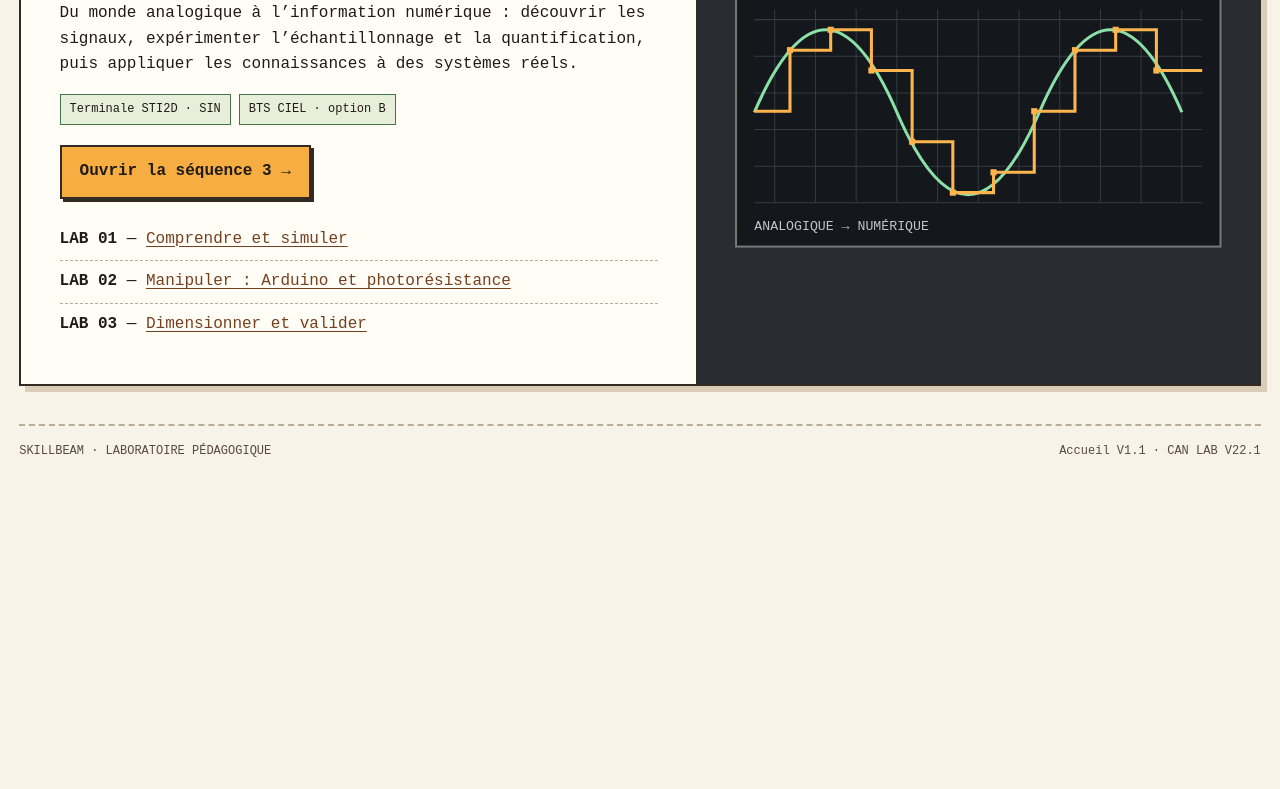
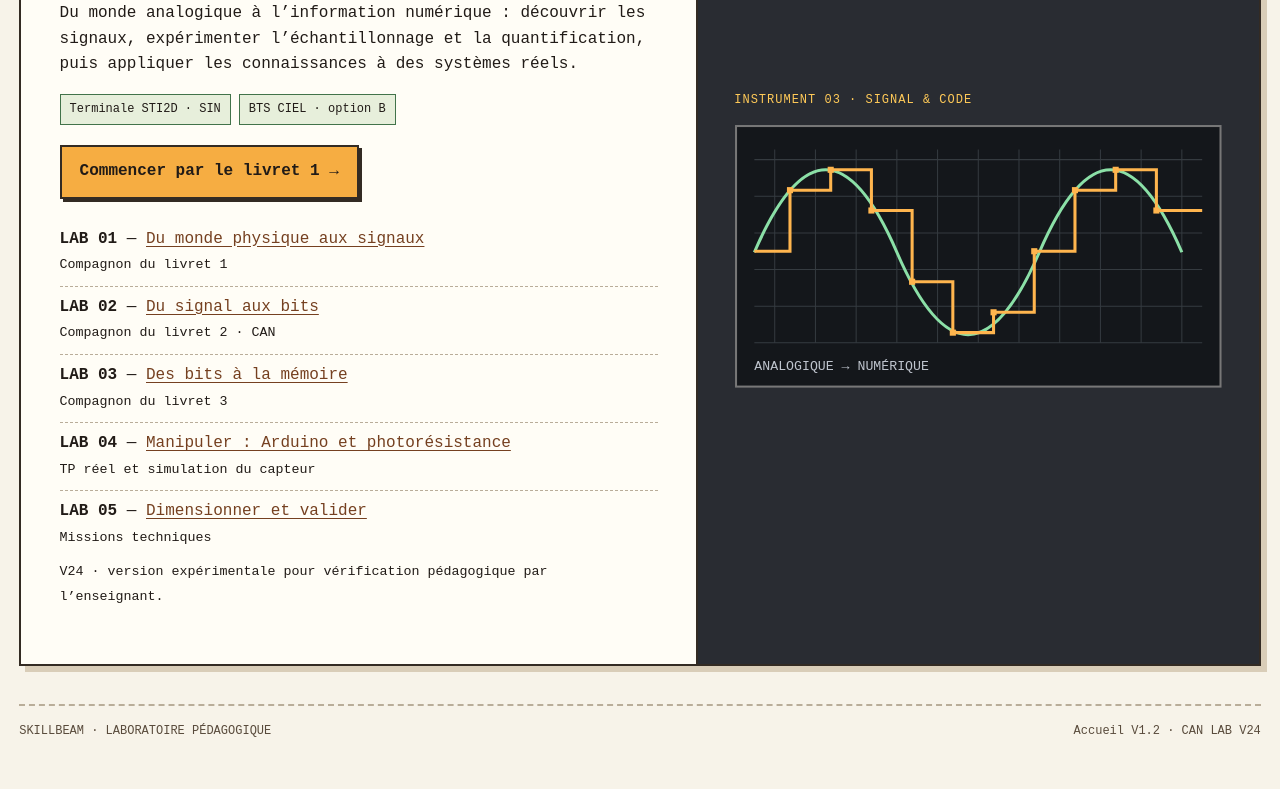
Before and after one commit to Tayeb-hamidi/conversion-anologique-numerique-, a plain HTML site: page index.html in a window 1280 px wide. Shown: the part 614-1403 px from the top of the page. Before the commit the page ends 1123 px from the top, so only its background shows below. Drawn offline with Linux system fonts and the light colour scheme.

Commit message:
V24 : parcours des trois livrets et cinq LAB — index.html

```diff
--- a/index.html
+++ b/index.html
@@ -38,12 +38,14 @@ footer{border-top:2px dashed #b9ad99;padding:16px 0;font-size:12px;color:#594b3c
 <h3 id="sequence-3">Conversion analogique-numérique</h3>
 <p>Du monde analogique à l’information numérique : découvrir les signaux, expérimenter l’échantillonnage et la quantification, puis appliquer les connaissances à des systèmes réels.</p>
 <div class="profiles"><span>Terminale STI2D · SIN</span><span>BTS CIEL · option B</span></div>
-<div class="actions"><a class="btn" href="v22.html">Ouvrir la séquence 3 →</a></div>
+<div class="actions"><a class="btn" href="signaux.html">Commencer par le livret 1 →</a></div>
 <ul class="labs">
-<li><strong>LAB 01</strong> — <a href="v22.html">Comprendre et simuler</a></li>
-<li><strong>LAB 02</strong> — <a href="tp-arduino.html">Manipuler : Arduino et photorésistance</a></li>
-<li><strong>LAB 03</strong> — <a href="annales.html">Dimensionner et valider</a></li>
-</ul>
+<li><strong>LAB 01</strong> — <a href="signaux.html">Du monde physique aux signaux</a><br><small>Compagnon du livret 1</small></li>
+<li><strong>LAB 02</strong> — <a href="v22.html">Du signal aux bits</a><br><small>Compagnon du livret 2 · CAN</small></li>
+<li><strong>LAB 03</strong> — <a href="stockage.html">Des bits à la mémoire</a><br><small>Compagnon du livret 3</small></li>
+<li><strong>LAB 04</strong> — <a href="tp-arduino.html">Manipuler : Arduino et photorésistance</a><br><small>TP réel et simulation du capteur</small></li>
+<li><strong>LAB 05</strong> — <a href="annales.html">Dimensionner et valider</a><br><small>Missions techniques</small></li>
+</ul><p><small>V24 · version expérimentale pour vérification pédagogique par l’enseignant.</small></p>
 </div>
 <div class="art"><p>INSTRUMENT 03 · SIGNAL &amp; CODE</p>
 <svg viewBox="0 0 480 260" role="img" aria-labelledby="signal-title"><title id="signal-title">Illustration stylisée d’un signal analogique échantillonné et quantifié</title>
@@ -55,5 +57,5 @@ footer{border-top:2px dashed #b9ad99;padding:16px 0;font-size:12px;color:#594b3c
 <text x="20" y="242" fill="#bfc5ce" font-size="13" font-family="monospace">ANALOGIQUE → NUMÉRIQUE</text>
 </svg></div></article>
 </main>
-<footer><span>SKILLBEAM · LABORATOIRE PÉDAGOGIQUE</span><span>Accueil V1.1 · CAN LAB V22.1</span></footer>
+<footer><span>SKILLBEAM · LABORATOIRE PÉDAGOGIQUE</span><span>Accueil V1.2 · CAN LAB V24</span></footer>
 </body></html>
```
